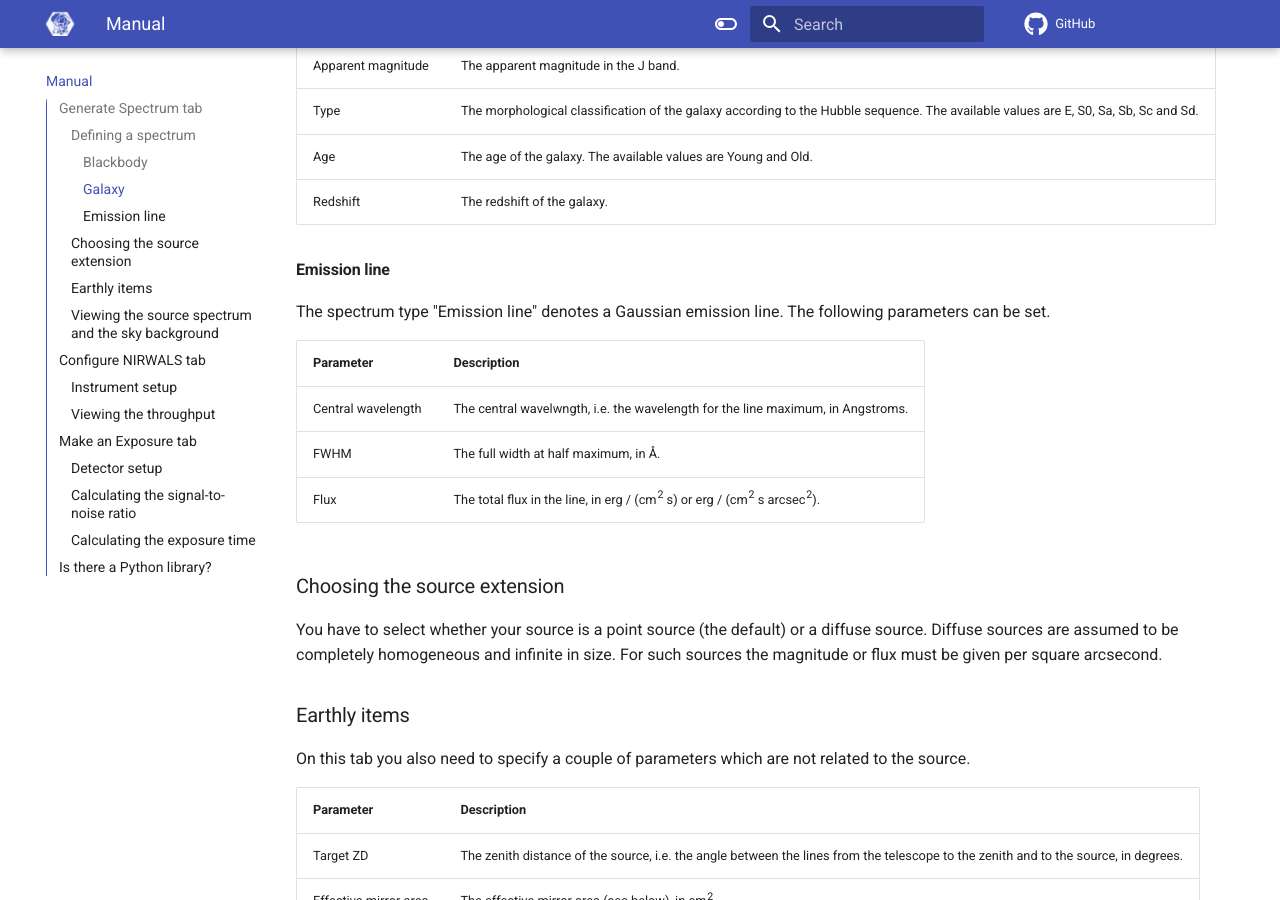
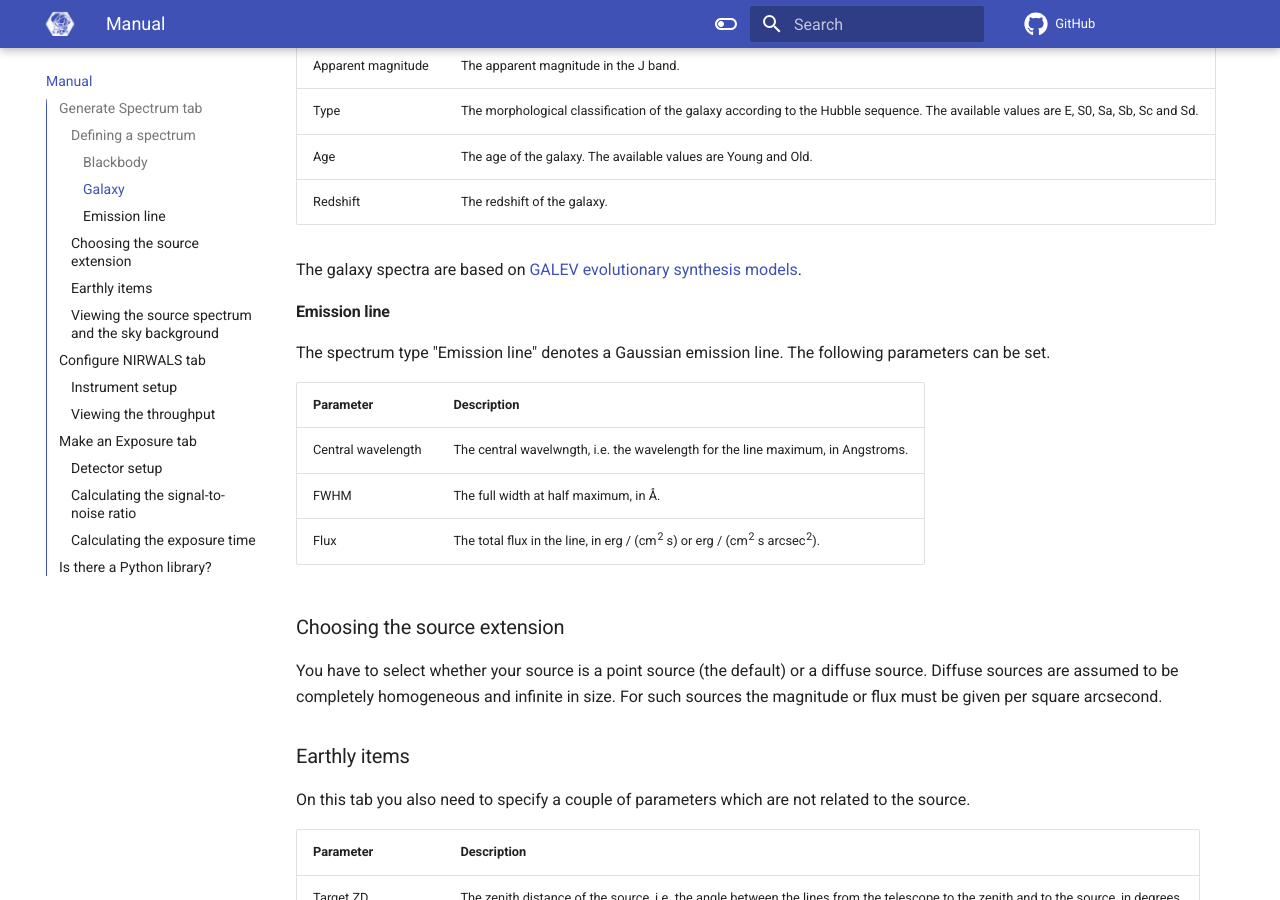
Before and after one commit to saltastroops/nir-simulator, an MkDocs documentation site: the page built from docs/manual.md, in a window 1280 px wide and 900 px high, scrolled down 2109 px. Built offline with MkDocs 1.6.1 and Material for MkDocs 9.7.7, drawn with Linux system fonts in a browser that asks for light colours; comment, search, counter and statistics services are not loaded.

Commit message:
Add a reference for the galaxy spectra

```diff
--- a/docs/manual.md
+++ b/docs/manual.md
@@ -55,6 +55,7 @@ The spectrum type "Galaxy" denotes a galaxy spectrum. The following parameters c
 | Age | The age of the galaxy. The available values are Young and Old. |
 | Redshift | The redshift of the galaxy. |
 
+The galaxy spectra are based on [GALEV evolutionary synthesis models](https://ui.adsabs.harvard.edu/abs/2009MNRAS.396..462K/abstract).
 
 #### Emission line
 
```
